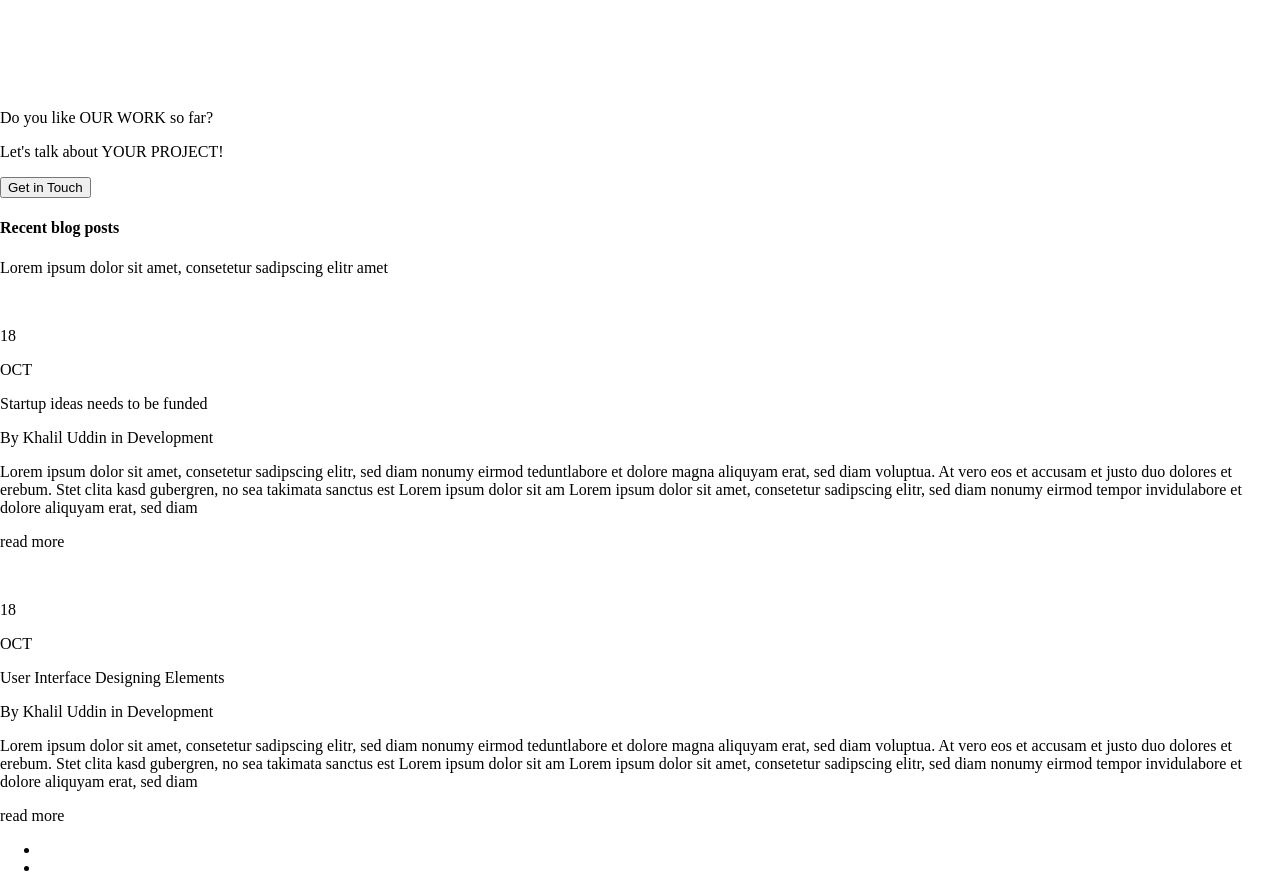
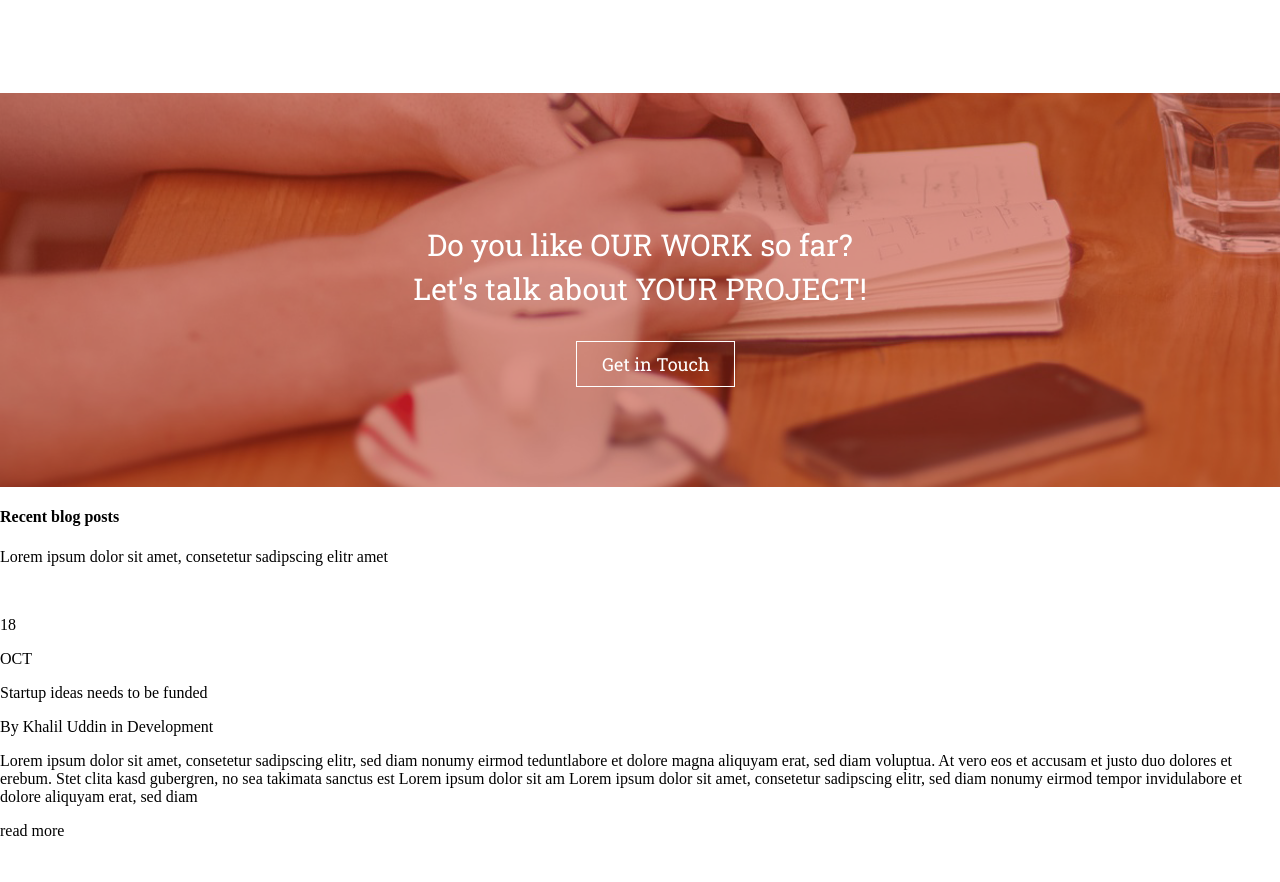
Before and after one commit to DmitriEr/StartUp-Page, a plain HTML site: page index.html in a window 1280 px wide. Shown: the part 3737-4619 px from the top of the page. Drawn offline with Linux system fonts and the light colour scheme.

Commit message:
add style to section button in main

```diff
--- a/index.html
+++ b/index.html
@@ -144,11 +144,14 @@
         </section>
 
         <!-- button -->
-        <section class="wrapper">
-            <p class="wrapper-text">Do you like OUR WORK so far?</p>
-            <p class="wrapper-text">Let's talk about YOUR PROJECT!</p>
-            <button class="wrapper-button">Get in Touch</button>
-        </section>
+            <section class="wrapper">
+                <div class="background-color"></div>
+                <p class="wrapper-text">
+                    Do you like <span>our work</span> so far?<br>
+                    Let's talk about <span>your project</span>!
+                </p>
+                <button class="wrapper-button">Get in Touch</button>
+            </section>
 
         <!-- blog -->
         <section class="blog">
--- a/style.sass
+++ b/style.sass
@@ -243,3 +243,43 @@ body
         .works-photo__item
             width: 30%
             margin-top: 30px
+
+//button
+
+.wrapper
+    background-image: url(img/background2.jpg)
+    background-size: cover
+    padding: 100px 0px
+    position: relative
+    display: block
+
+    .wrapper-text
+        @include fonts('Roboto Slab', 30px, 44px,#ffffff, 0, regular)
+        text-align: center
+        position: relative
+
+        span
+            text-transform: uppercase
+
+    .wrapper-button
+        @include fonts('Roboto Slab', 18px, 44px, #ffffff, 0, regular)
+        text-align: center
+        background-color: transparent
+        border: solid 1px #ffffff
+        padding: 0px 25px
+        left: 45%
+        position: relative
+
+        &:hover
+            background-color: #ffffff
+            color: red
+
+.background-color
+    position: absolute
+    background: #c0301c
+    color: #ffffff
+    opacity: 0.5
+    width: 100%
+    left: 0
+    top: 0
+    height: 100%
```
Also changed, not shown: img/background2.jpg (added), style.css, 1 other file.
